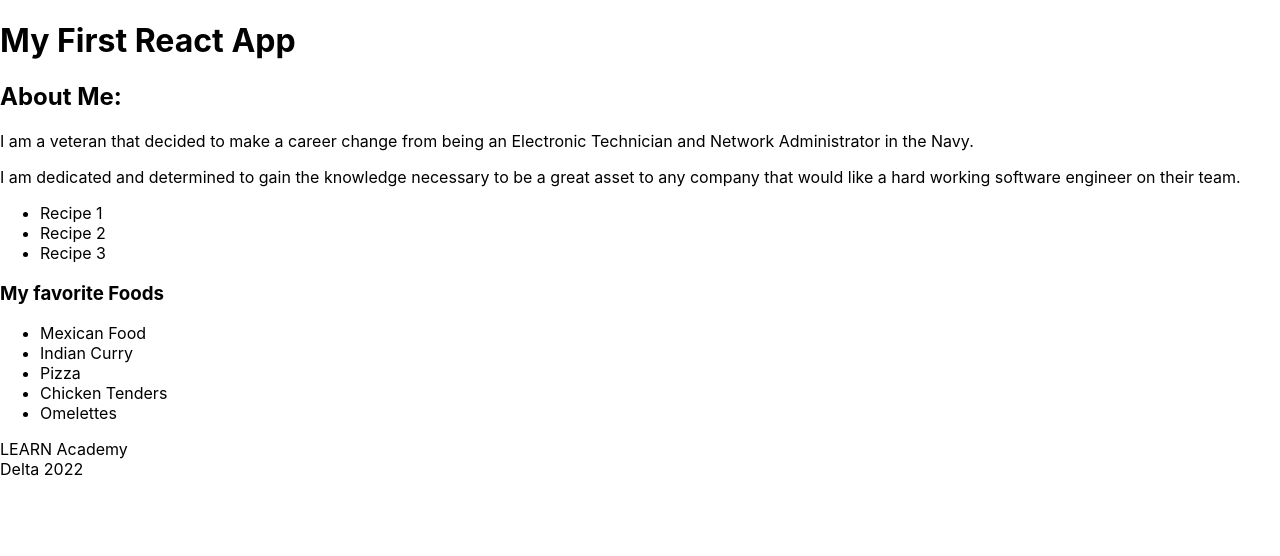
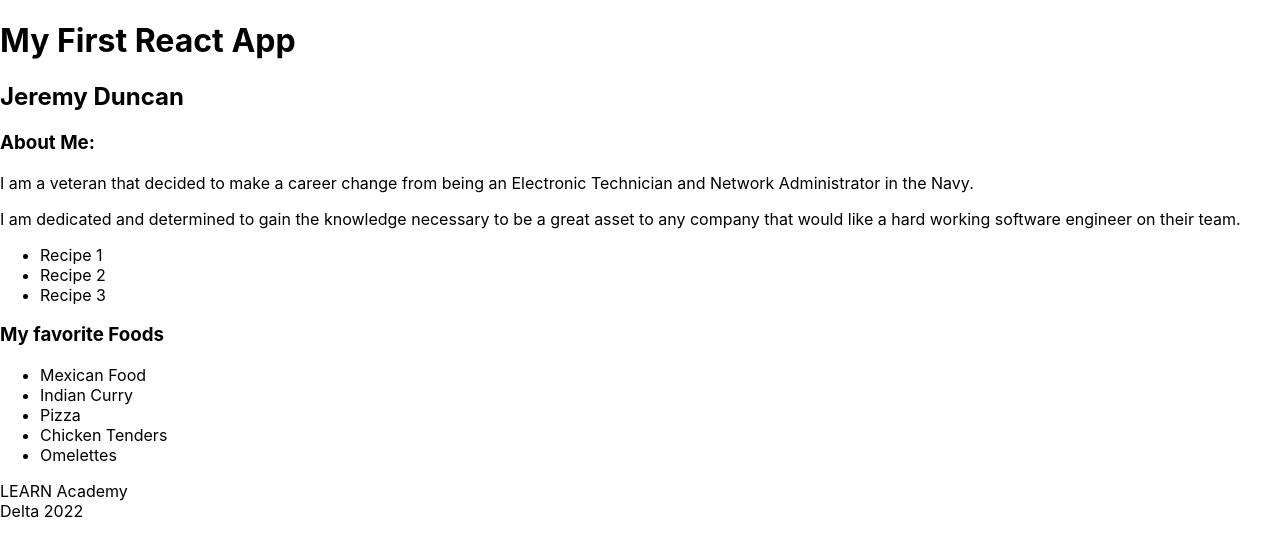
Before and after one commit to JeremyDuncan/javascript-practice, a React (Create React App) app in the folder react-challenges/intro-jeremy/: page / in a window 1280 px wide. Shown: the top 556 px of the page. Built offline with nearby package versions, Linux system fonts and the light colour scheme.

Commit message:
Added my name

```diff
--- a/react-challenges/intro-jeremy/src/components/Profile.js
+++ b/react-challenges/intro-jeremy/src/components/Profile.js
@@ -5,7 +5,8 @@ class Profile extends Component{
   render(){
     return(
       <>
-      <h2>About Me:</h2>
+      <h2>Jeremy Duncan</h2>
+      <h3>About Me:</h3>
       <p>I am a veteran that decided to make a career change from being an Electronic Technician and Network Administrator in the Navy.</p>
       <p>I am dedicated and determined to gain the knowledge necessary to be a great asset to any company that would like a hard working software engineer on their team. </p>
       </>
```
